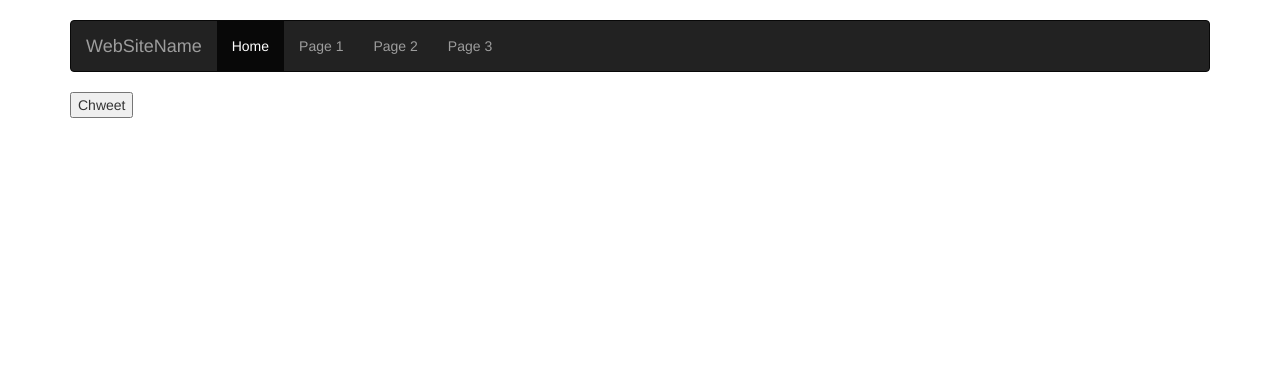
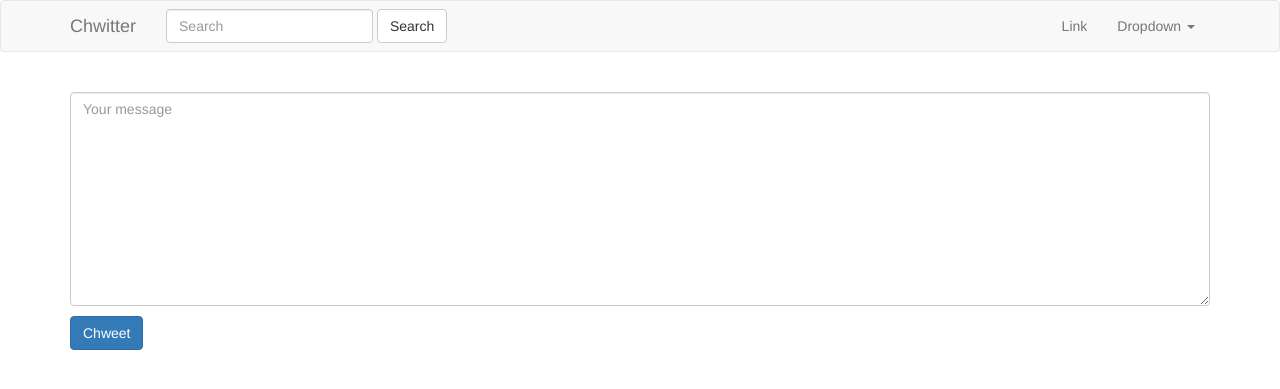
Before and after one commit to adhishvishwakarma/Chwitter, a Django app: page /chweets/new/ in a window 1280 px wide. Shown: the top 389 px of the page. Run offline with Django 3.2, Linux system fonts and the light colour scheme; parts of the project's set-up code (start-up, migrations or seed data) failed here and were passed over; some libraries are stand-ins or nearby versions.

Commit message:
modified list view

```diff
--- a/source_code/chweets/forms.py
+++ b/source_code/chweets/forms.py
@@ -4,6 +4,12 @@ from .models import Chweet
 
 
 class ChweetModelForm(forms.ModelForm):
+    content = forms.CharField(
+        label='',
+        widget=forms.Textarea(
+            attrs={'placeholder': "Your message",
+                   "class": "form-control",
+                   "maxlength": "140"}))
 
     class Meta:
         model = Chweet
--- a/source_code/chweets/templates/chweets/form.html
+++ b/source_code/chweets/templates/chweets/form.html
@@ -1,4 +1,4 @@
  <form method="POST"> {% csrf_token %}
     {{ form.as_p }}
-    <button type="submit">{{ btn_title }}</button>
+    <input class="btn btn-primary" type="submit" value="{{ btn_title }}"/>
 </form>
--- a/source_code/chweets/templates/chweets/search_form.html
+++ b/source_code/chweets/templates/chweets/search_form.html
@@ -1,4 +1,6 @@
-<form method="GET" action="{% url 'list' %}">
-    <input type="text" name="q" placeholder="Search" value="{{ request.GET.q }}" />
-    <input type="submit" value="Search">
+<form class="navbar-form navbar-left" method="GET" action="{% url 'list' %}">
+    <div class="form-group">
+        <input type="text" class="form-control" name="q" placeholder="Search" value="{{ request.GET.q }}" />
+    </div>
+    <input type="submit" class="btn btn-default" value="Search">
 </form>
--- a/source_code/chweets/views.py
+++ b/source_code/chweets/views.py
@@ -10,12 +10,19 @@ def view_chweets(request, chweet_id):
 
 
 def list_chweets(request):
-    chweets = Chweet.objects.all()
+    chweets = Chweet.objects.all().order_by("-timestamp")
     query = request.GET.get("q", None)
-    print(request.GET)
     if query is not None:
         chweets = chweets.filter(content__icontains=query)
     context = {'chweets': chweets}
+    context['create_form'] = ChweetModelForm()
+    if request.method == 'POST':
+        form = ChweetModelForm(request.POST)
+        if form.is_valid():
+            chweet = form.save(commit=False)
+            chweet.user = request.user
+            chweet.save()
+            return redirect('view', chweet.id)
     return render(request, "chweets/list_chweets.html", context)
 
 
--- a/source_code/templates/base.html
+++ b/source_code/templates/base.html
@@ -6,21 +6,9 @@
     <link href="https://maxcdn.bootstrapcdn.com/bootstrap/3.3.7/css/bootstrap.min.css" rel="stylesheet">
 </head>
 <body>
+{% include "navbar.html" %}
 <div class="container">
     <br/>
-    <nav class="navbar navbar-inverse">
-        <div class="container-fluid">
-            <div class="navbar-header">
-                <a class="navbar-brand" href="">WebSiteName</a>
-            </div>
-            <ul class="nav navbar-nav">
-                <li class="active"><a href="{% url 'list'%}">Home</a></li>
-                <li><a href="#">Page 1</a></li>
-                <li><a href="#">Page 2</a></li>
-                <li><a href="#">Page 3</a></li>
-            </ul>
-        </div>
-    </nav>
 
     {% block content %}
 
--- /dev/null
+++ b/source_code/templates/navbar.html
@@ -0,0 +1,33 @@
+<nav class="navbar navbar-default">
+  <div class="container">
+    <!-- Brand and toggle get grouped for better mobile display -->
+    <div class="navbar-header">
+      <button type="button" class="navbar-toggle collapsed" data-toggle="collapse" data-target="#bs-example-navbar-collapse-1" aria-expanded="false">
+        <span class="sr-only">Toggle navigation</span>
+        <span class="icon-bar"></span>
+        <span class="icon-bar"></span>
+        <span class="icon-bar"></span>
+      </button>
+      <a class="navbar-brand" href="{% url 'list'%}">Chwitter</a>
+    </div>
+
+    <!-- Collect the nav links, forms, and other content for toggling -->
+      {% include "chweets/search_form.html" %}
+      <div class="collapse navbar-collapse" id="bs-example-navbar-collapse-1">
+
+        <ul class="nav navbar-nav navbar-right">
+        <li><a href="#">Link</a></li>
+        <li class="dropdown">
+          <a href="#" class="dropdown-toggle" data-toggle="dropdown" role="button" aria-haspopup="true" aria-expanded="false">Dropdown <span class="caret"></span></a>
+          <ul class="dropdown-menu">
+            <li><a href="#">Action</a></li>
+            <li><a href="#">Another action</a></li>
+            <li><a href="#">Something else here</a></li>
+            <li role="separator" class="divider"></li>
+            <li><a href="#">Separated link</a></li>
+          </ul>
+        </li>
+      </ul>
+    </div><!-- /.navbar-collapse -->
+  </div><!-- /.container-fluid -->
+</nav>
```
Also changed, not shown: source_code/chweets/templates/chweets/list_chweets.html (+26 -9 lines).
